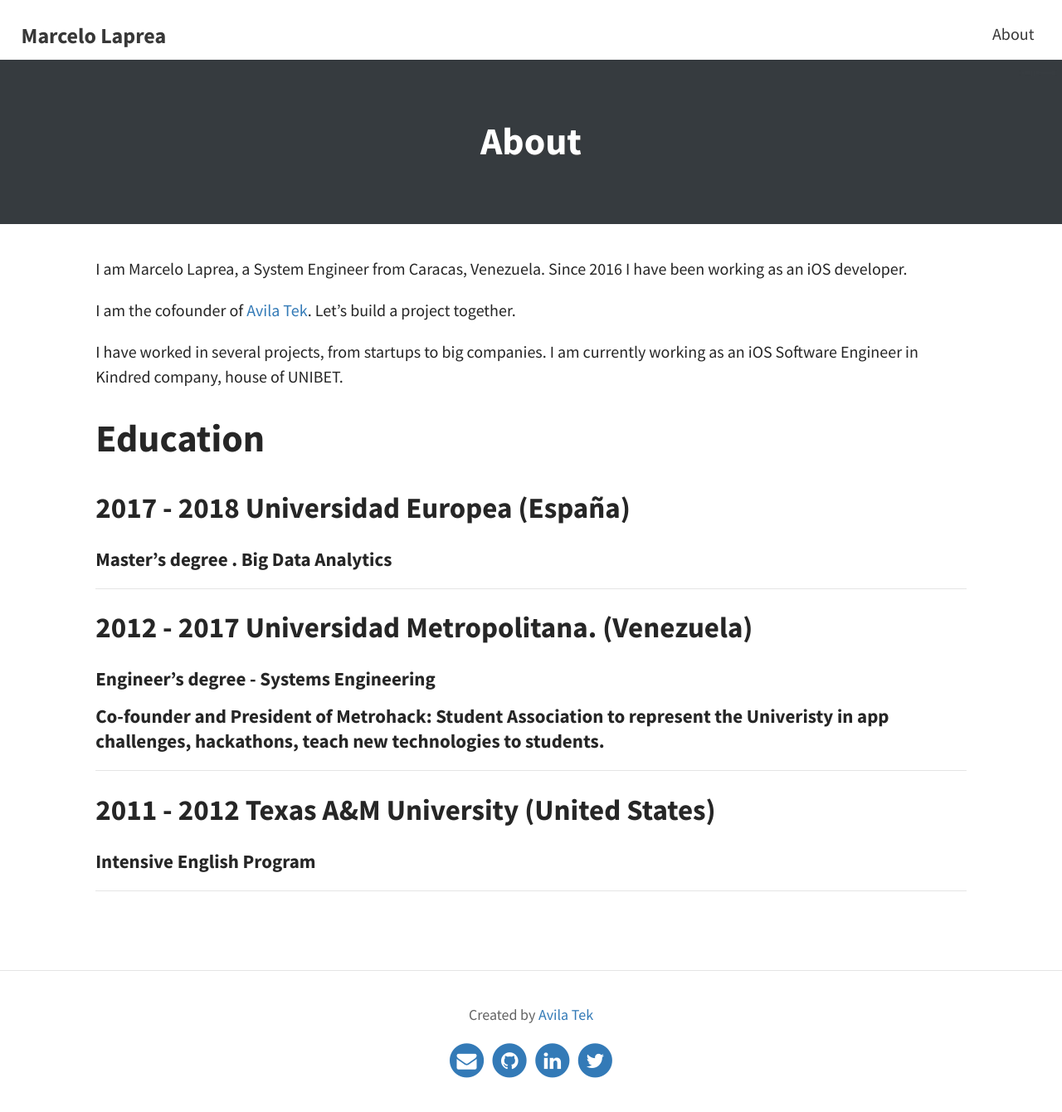
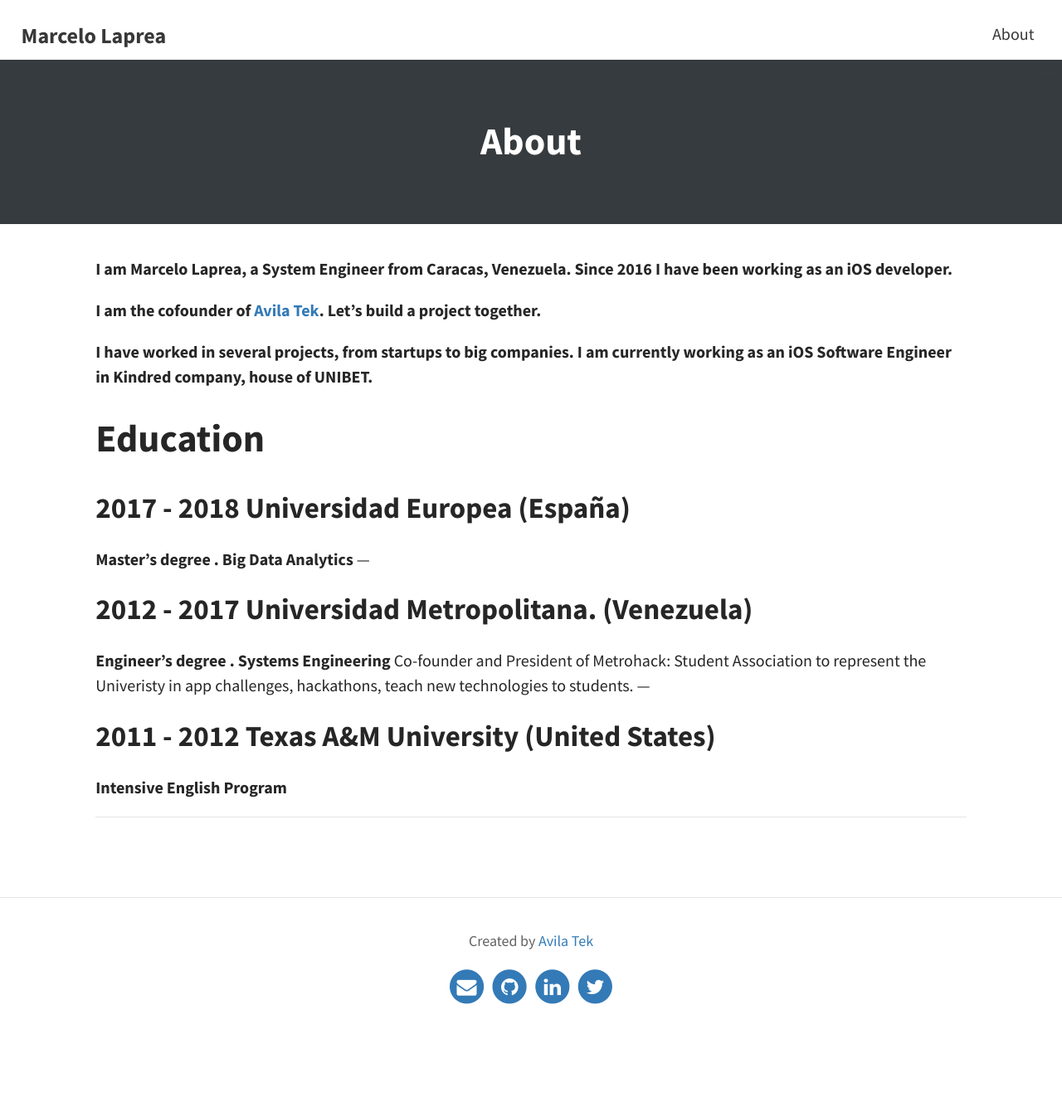
Before and after one commit to lapreamarcelo/lapreamarcelo.github.io, a Jekyll site: the page built from pages/about.md, in a window 1280 px wide. Shown: the whole page at 83% size. Built offline with Jekyll 4.4.1, drawn with Linux system fonts in a browser that asks for light colours; after the commit the page ends 1251 px from its top, so only the background shows below that.

Commit message:
Update about, and add header image

```diff
--- a/_layouts/post.html
+++ b/_layouts/post.html
@@ -4,8 +4,9 @@
 {% include share_thumbnail.html page=page %}
 
 <article {% if page.feature-img or page.color %}class="feature-image"{% endif %}>
-  <header id="main" style="">
+  <header id="main" style="background-image: url('{{ page.feature-img | relative_url }}')">
     {% unless page.hide_title %}
+      <h1 id="{{ page.title | cgi_escape }}" class="title">{{ page.title }}</h1>
       <h1 id="{{ page.title | cgi_escape }}" class="title">{{ page.title }}</h1>
       {% include post_info.html author=page.author date=page.date %}
     {% endunless %}
--- a/pages/about.md
+++ b/pages/about.md
@@ -5,24 +5,24 @@
 feature-img: "assets/img/gray.jpg"
 ---
 
-I am Marcelo Laprea, a System Engineer from Caracas, Venezuela. Since 2016 I have been working as an iOS developer.
+**I am Marcelo Laprea, a System Engineer from Caracas, Venezuela. Since 2016 I have been working as an iOS developer.**
 
-I am the cofounder of <a href="https://avilatek.co/" target="_blank">Avila Tek</a>. Let's build a project together.
+**I am the cofounder of <a href="https://avilatek.co/" target="_blank">Avila Tek</a>. Let's build a project together.**
 
-I have worked in several projects, from startups to big companies. I am currently working as an iOS Software Engineer in Kindred company, house of UNIBET.
+**I have worked in several projects, from startups to big companies. I am currently working as an iOS Software Engineer in Kindred company, house of UNIBET.**
 
 # Education
 
 ## **2017 - 2018** Universidad Europea (España)
-#### Master's degree . Big Data Analytics
+**Master's degree . Big Data Analytics**
 ---
 
 ## **2012 - 2017**  Universidad Metropolitana. (Venezuela)
-#### Engineer's degree - Systems Engineering
-#### Co-founder and President of Metrohack: Student Association to represent the Univeristy in app challenges, hackathons, teach new technologies to students.
+**Engineer's degree . Systems Engineering**
+Co-founder and President of Metrohack: Student Association to represent the Univeristy in app challenges, hackathons, teach new technologies to students.
 ---
 
 ## **2011 - 2012** Texas A&M University (United States)
-#### Intensive English Program
+**Intensive English Program**
 
 ---
```
Also changed, not shown: _posts/2020-01-18-Setup-Charles-in-Simulator-xcode.md (+1 -0 lines).
